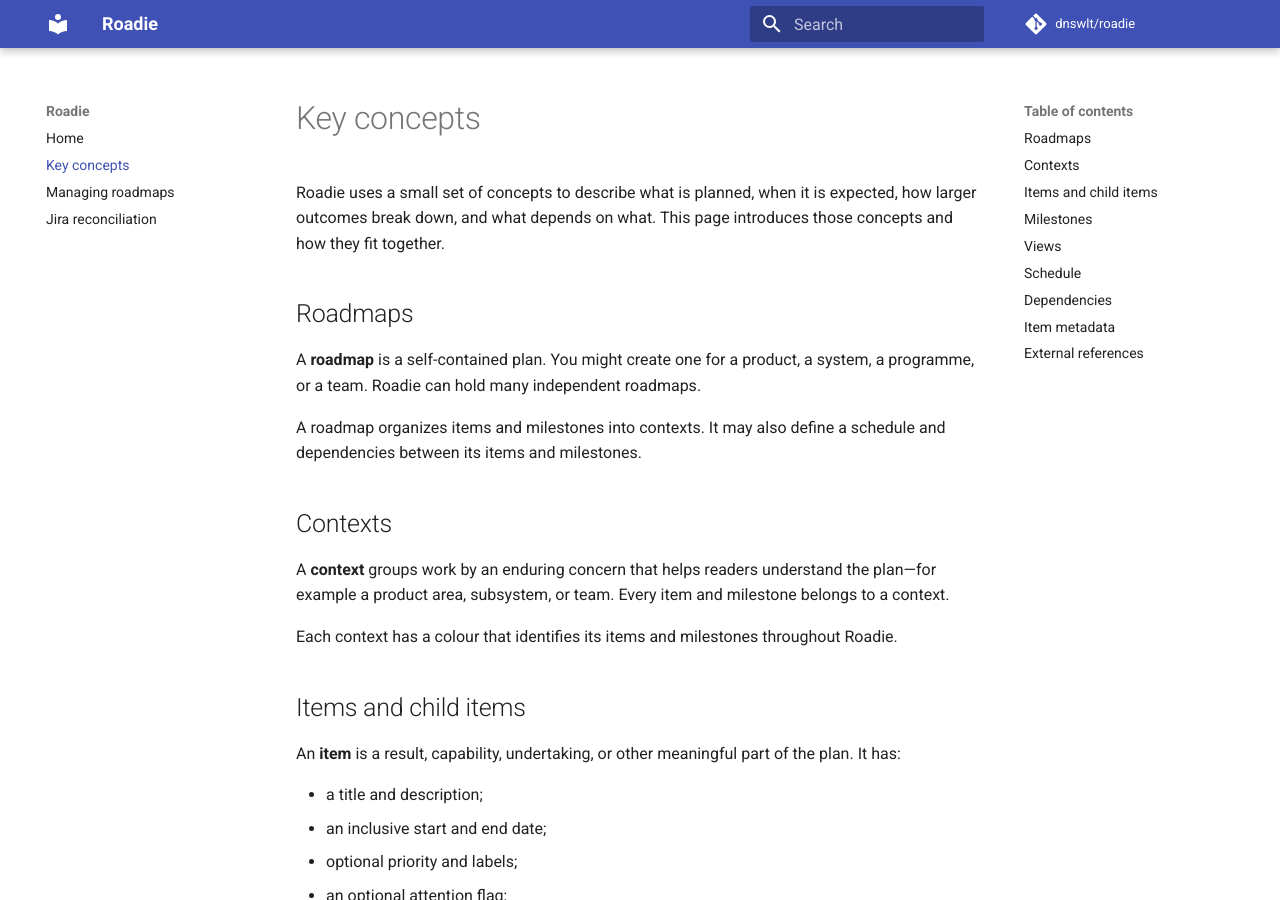
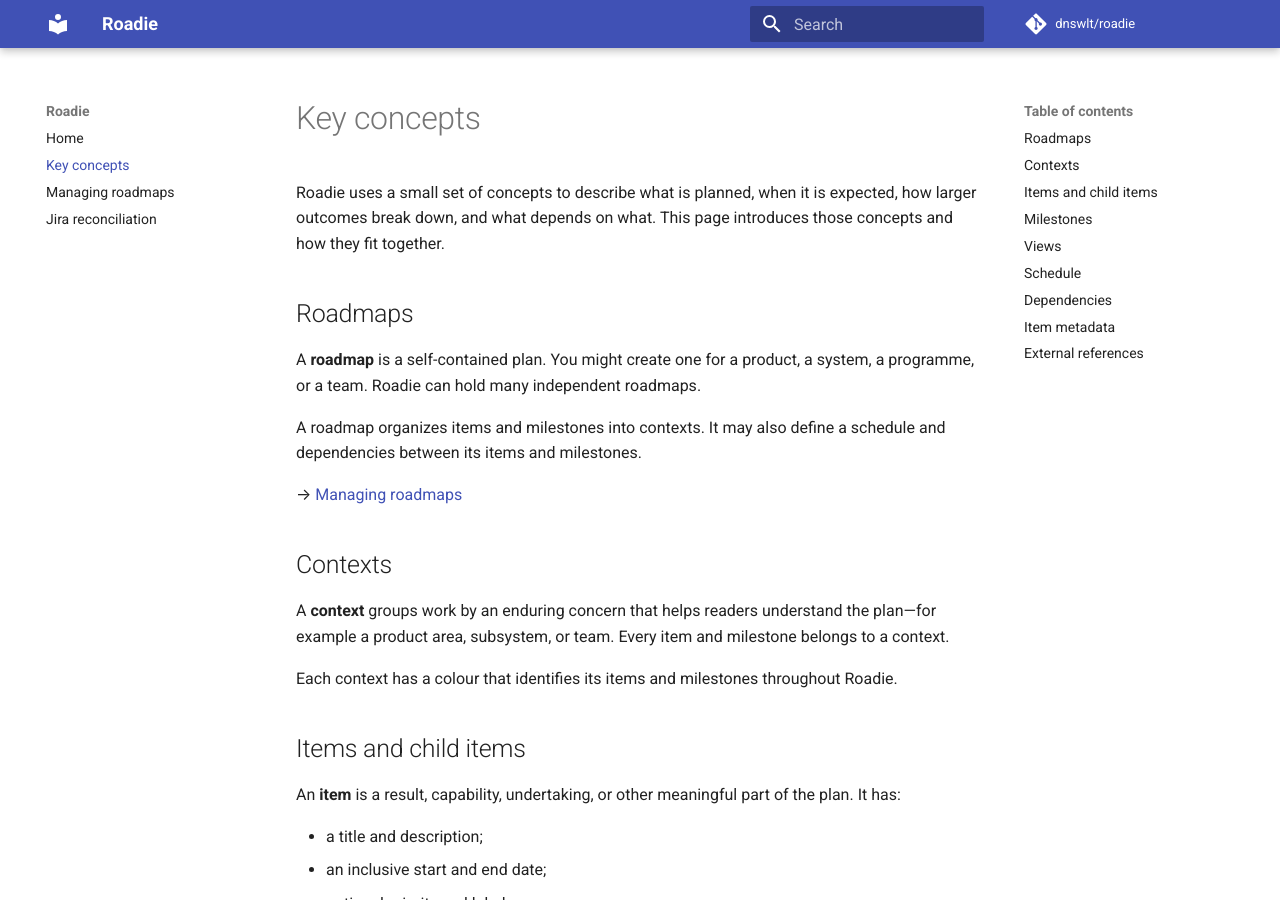
Before and after one commit to dnswlt/roadie, an MkDocs documentation site: the page built from docs/concepts.md, in a window 1280 px wide and 900 px high. Built offline with MkDocs 1.6.1 and Material for MkDocs 9.7.7, drawn with Linux system fonts in a browser that asks for light colours; comment, search, counter and statistics services are not loaded.

Commit message:
doc: add links to managing roadmaps and Jira reconciliation in concepts documentation

```diff
--- a/docs/concepts.md
+++ b/docs/concepts.md
@@ -11,6 +11,8 @@
 
 A roadmap organizes items and milestones into contexts. It may also define a
 schedule and dependencies between its items and milestones.
+
+→ [Managing roadmaps](managing-roadmaps.md)
 
 ## Contexts
 
```
Also changed, not shown: other parts of docs/concepts.md (+2 -0 lines).
